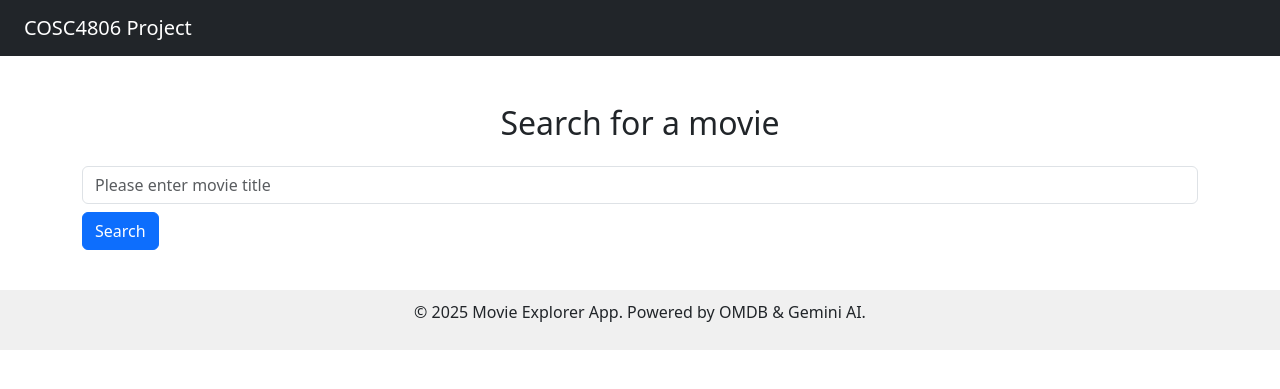
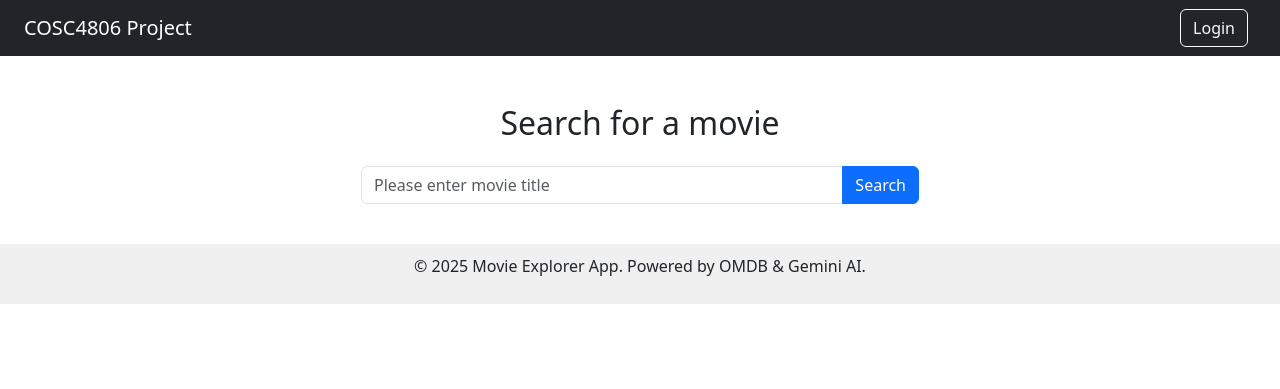
Before and after one commit to pateldhriti/cosc-4806-Project, a PHP site: page /login/index in a window 1280 px wide. Shown: the top 389 px of the page. Run offline with PHP 8.4, Linux system fonts and the light colour scheme.

Commit message:
try to add login

```diff
--- a/app/views/includes/header_public.php
+++ b/app/views/includes/header_public.php
@@ -1,13 +1,19 @@
-<DOCTYPE html>
+<!DOCTYPE html>
 <html lang="en">
-  <head>
-    <meta charset="UTF-8">
-<title> COSC Project Example</title>
-<link href="https://cdn.jsdelivr.net/npm/bootstrap@5.3.0-alpha1/dist/css/bootstrap.min.css" rel="stylesheet">
-
-  </head>
+<head>
+  <meta charset="UTF-8">
+  <title>COSC Project Example</title>
+  <link href="https://cdn.jsdelivr.net/npm/bootstrap@5.3.0-alpha1/dist/css/bootstrap.min.css" rel="stylesheet">
+</head>
 <body>
   <nav class="navbar navbar-expand-lg navbar-dark bg-dark px-4">
-    <a class="navbar-brand" href="/Movie">COSC4806 Project</a>
+    <a class="navbar-brand text-white" href="/Movie">COSC4806 Project</a>
+
+    <div class="ms-auto">
+      <?php if (!isset($_SESSION['auth'])): ?>
+        <a class="btn btn-outline-light me-2" href="/index.php?url=login">Login</a>
+      <?php else: ?>
+        <a class="btn btn-outline-danger" href="/index.php?url=logout">Logout</a>
+      <?php endif; ?>
+    </div>
   </nav>
-</body>
--- a/app/views/movie/index.php
+++ b/app/views/movie/index.php
@@ -1,11 +1,14 @@
 <?php include_once(__DIR__ . '/../includes/header_public.php'); ?>
 
 <div class="container mt-5">
-  <h2 class="mb-4 text-center">Search for a movie</h2>
-  <form action="/index.php" method="get">
+  <h2 class="text-center mb-4">Search for a movie</h2>
+
+  <form action="/index.php" method="get" class="d-flex justify-content-center">
     <input type="hidden" name="url" value="Movie/search">
-    <input type="text" name="movie" placeholder="Please enter movie title" class="form-control mt-2 mb-2">
-    <button type="submit" class="btn btn-primary">Search</button>
+    <div class="input-group w-50">
+      <input type="text" name="movie" class="form-control" placeholder="Please enter movie title" required>
+      <button type="submit" class="btn btn-primary">Search</button>
+    </div>
   </form>
 </div>
 
```
Also changed, not shown: app/controllers/logout.php (+7 -3 lines), app/views/login/index.php (added, +11 -0 lines).
